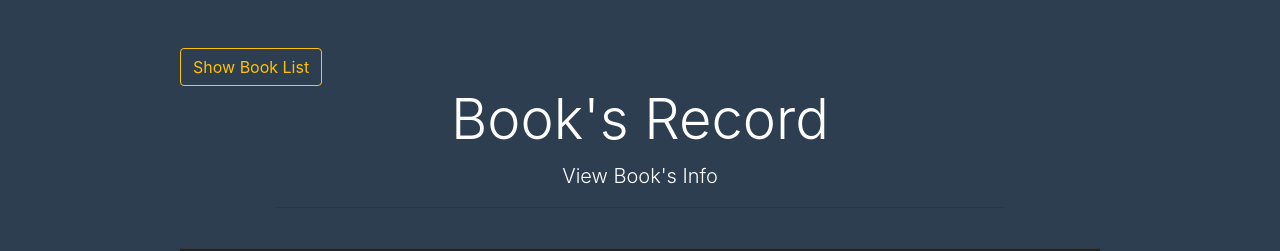
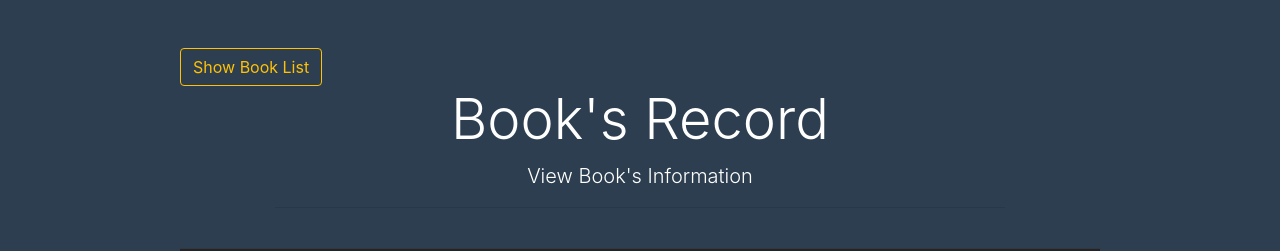
Before and after one commit to nsierraj/mern_a_to_z_client, a React (Create React App) app: page /show-book/1 in a window 1280 px wide. Shown: the top 251 px of the page. Built offline with nearby package versions, Linux system fonts and the light colour scheme; no server answers.

Commit message:
Update ShowBookDetails.js

```diff
--- a/src/components/ShowBookDetails.js
+++ b/src/components/ShowBookDetails.js
@@ -83,7 +83,7 @@ function ShowBookDetails(props) {
           <br />
           <div className='col-md-8 m-auto'>
             <h1 className='display-4 text-center'>Book's Record</h1>
-            <p className='lead text-center'>View Book's Info</p>
+            <p className='lead text-center'>View Book's Information</p>
             <hr /> <br />
           </div>
           <div className='col-md-10 m-auto'>{BookItem}</div>
```
